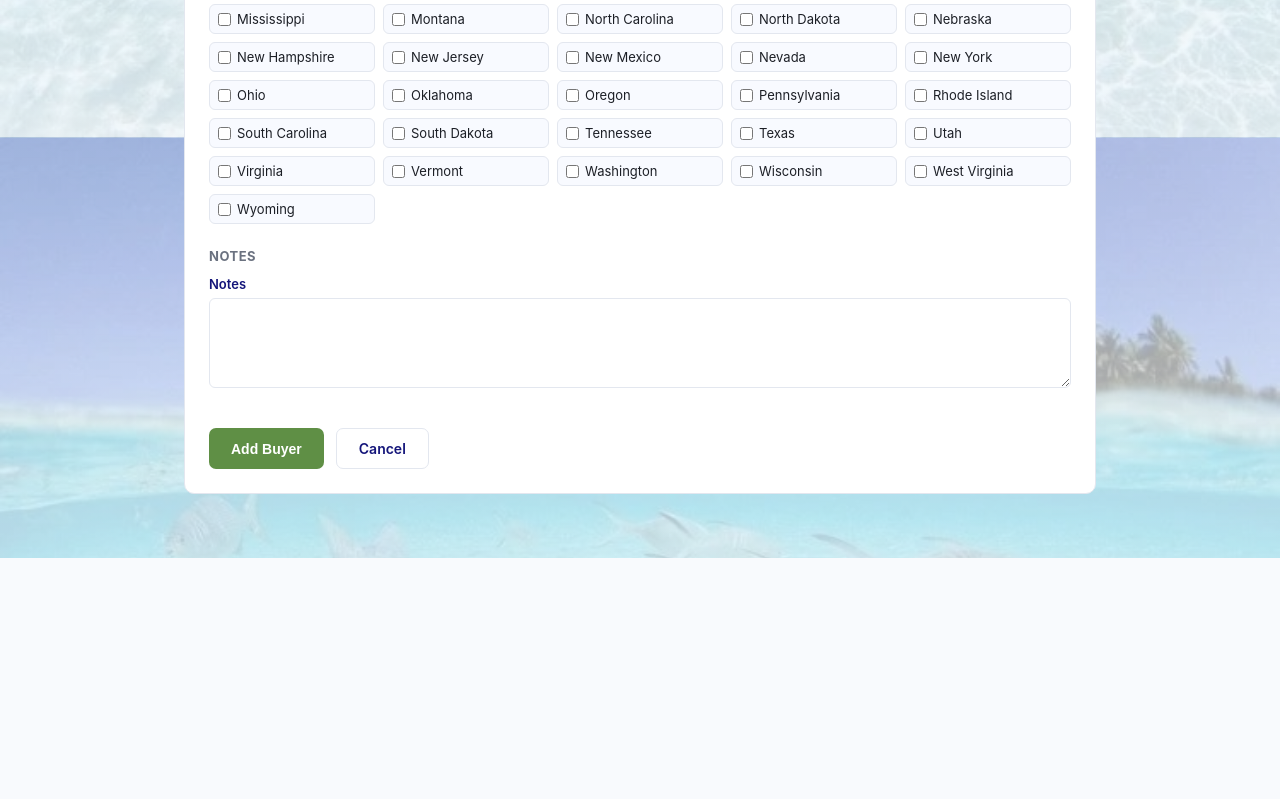
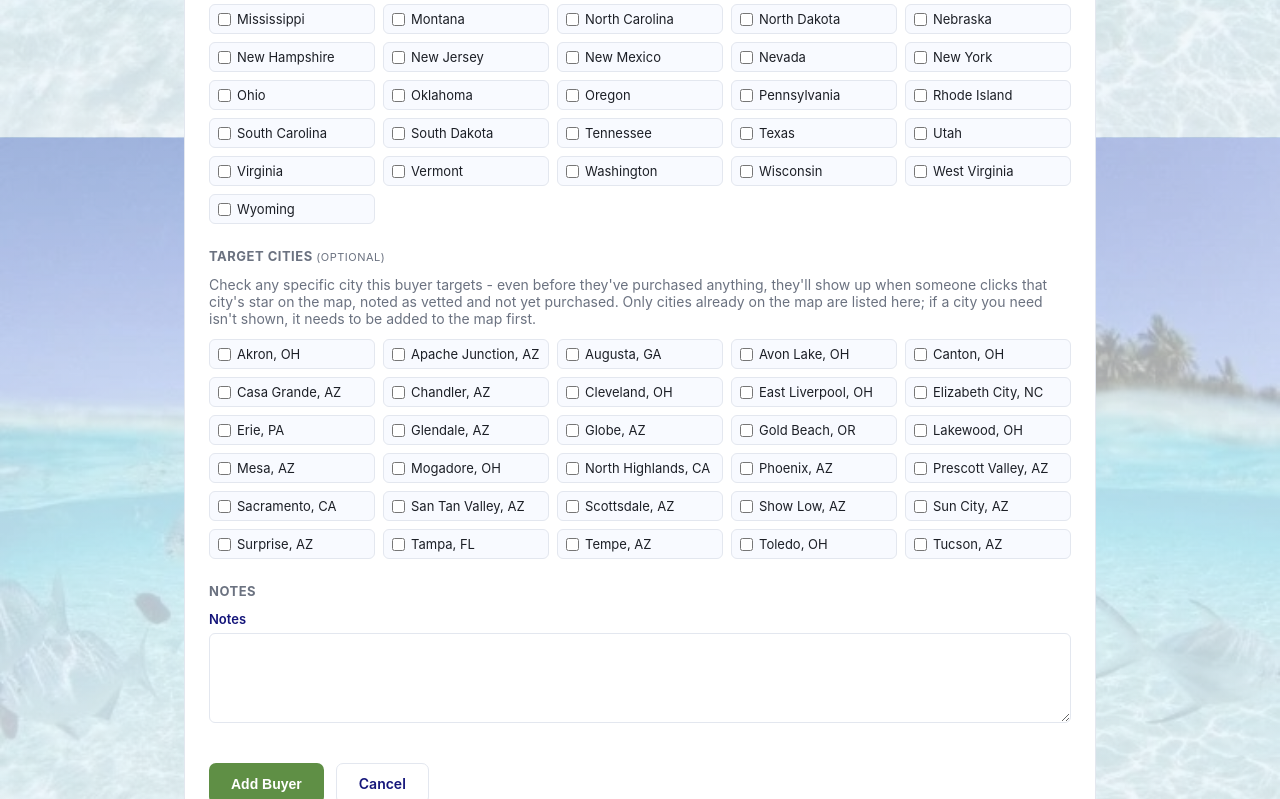
Before and after one commit to sylvesterhagan93-wq/VPG, a Node server app: page /buyers/new in a window 1280 px wide. Shown: the part 663-1462 px from the top of the page. Before the commit the page ends 1221 px from the top, so only its background shows below. Run offline with Node 20, Linux system fonts and the light colour scheme; the visitor is signed in with stand-in values (Sample User, id 1); some libraries are stand-ins or nearby versions.

Commit message:
Show vetted-but-not-yet-purchased buyers on their target city's star

```diff
--- a/vpgteamapp 3/routes/buyersMap.js
+++ b/vpgteamapp 3/routes/buyersMap.js
@@ -19,7 +19,7 @@ function cityCoordFor(city, state) {
 }
 
 function buyerFormDefaults() {
-  return { name: "", phone: "", email: "", target_states: [], notes: "" };
+  return { name: "", phone: "", email: "", target_states: [], target_cities: [], notes: "" };
 }
 
 // Checkbox groups submit as a single string (one box checked), an array
@@ -33,6 +33,31 @@ function normalizeTargetStates(raw) {
     if (STATE_NAMES[code]) seen.add(code);
   });
   return Array.from(seen);
+}
+
+// Same normalize-a-checkbox-group pattern as target_states, but validated
+// against config/usCityCoords.js instead of STATE_NAMES - only lets through
+// a "City|ST" key that actually has a map coordinate, so a target-city
+// selection always produces a real, clickable star (never a silent typo).
+function normalizeTargetCities(raw) {
+  const list = Array.isArray(raw) ? raw : raw ? [raw] : [];
+  const seen = new Set();
+  list.forEach((c) => {
+    const key = String(c).trim();
+    if (CITY_COORDS[key]) seen.add(key);
+  });
+  return Array.from(seen);
+}
+
+// Sorted "City|ST" -> "City, ST" options for the buyer form's target-city
+// checkboxes, built from the same hand-maintained lookup the map stars use.
+function cityOptionList() {
+  return Object.keys(CITY_COORDS)
+    .sort()
+    .map((key) => {
+      const [city, state] = key.split("|");
+      return { key, label: `${city}, ${state}` };
+    });
 }
 
 // The Buyers Map - an interactive US map (click a state to zoom in and see
@@ -118,10 +143,30 @@ router.get("/buyers-map", async (req, res, next) => {
       purchasesByBuyer[d.buyer_id].push({ address: d.address, status: d.status });
     });
 
+    // Vetted buyers who haven't purchased from us yet still get a marker at
+    // any specific city they target (buyers.target_cities, a "City|ST" key
+    // matching config/usCityCoords.js) - so clicking that city's star shows
+    // them alongside (or instead of, if nothing's been purchased there yet)
+    // any real UCB/Closed purchases. A buyer whose target city isn't in the
+    // hand-maintained coordinate lookup is skipped here (same graceful-skip
+    // pattern cityCoordFor() already uses for deals) rather than erroring.
+    const cityProspects = {};
+    buyers.forEach((b) => {
+      (b.target_cities || []).forEach((cityKey) => {
+        const coord = CITY_COORDS[cityKey];
+        if (!coord) return;
+        if (!cityProspects[cityKey]) {
+          const [city, state] = cityKey.split("|");
+          cityProspects[cityKey] = { x: coord.x, y: coord.y, city, state, buyers: [] };
+        }
+        cityProspects[cityKey].buyers.push({ id: b.id, name: b.name, phone: b.phone, email: b.email });
+      });
+    });
+
     // Serialized once here (not left to the view) so it's easy to guard
     // against a stray "</script>" inside free-text fields (buyer notes,
     // deal address) breaking out of the inline <script> tag it's embedded in.
-    const clientData = JSON.stringify({ stateData, dealMarkers }).replace(/<\//g, "<\\/");
+    const clientData = JSON.stringify({ stateData, dealMarkers, cityProspects }).replace(/<\//g, "<\\/");
 
     res.render("buyers-map", {
       userName: req.session.userName,
@@ -149,6 +194,7 @@ router.get("/buyers/new", (req, res) => {
     mode: "new",
     buyer: buyerFormDefaults(),
     stateNames: STATE_NAMES,
+    cityOptions: cityOptionList(),
     error: null,
   });
 });
@@ -156,26 +202,29 @@ router.get("/buyers/new", (req, res) => {
 router.post("/buyers", async (req, res, next) => {
   const body = req.body;
   const targetStates = normalizeTargetStates(body.target_states);
+  const targetCities = normalizeTargetCities(body.target_cities);
 
   if (!body.name || !body.name.trim()) {
     return res.render("buyer-form", {
       userName: req.session.userName,
       mode: "new",
-      buyer: { ...body, target_states: targetStates },
+      buyer: { ...body, target_states: targetStates, target_cities: targetCities },
       stateNames: STATE_NAMES,
+      cityOptions: cityOptionList(),
       error: "Please enter a buyer name.",
     });
   }
 
   try {
     await db.query(
-      `INSERT INTO buyers (name, phone, email, target_states, notes, created_by_user_id)
-       VALUES ($1, $2, $3, $4, $5, $6)`,
+      `INSERT INTO buyers (name, phone, email, target_states, target_cities, notes, created_by_user_id)
+       VALUES ($1, $2, $3, $4, $5, $6, $7)`,
       [
         body.name.trim(),
         (body.phone || "").trim() || null,
         (body.email || "").trim() || null,
         targetStates,
+        targetCities,
         (body.notes || "").trim() || null,
         req.session.userId,
       ]
@@ -197,6 +246,7 @@ router.get("/buyers/:id/edit", async (req, res, next) => {
       mode: "edit",
       buyer,
       stateNames: STATE_NAMES,
+      cityOptions: cityOptionList(),
       error: null,
     });
   } catch (err) {
@@ -207,26 +257,29 @@ router.get("/buyers/:id/edit", async (req, res, next) => {
 router.post("/buyers/:id/edit", async (req, res, next) => {
   const body = req.body;
   const targetStates = normalizeTargetStates(body.target_states);
+  const targetCities = normalizeTargetCities(body.target_cities);
 
   if (!body.name || !body.name.trim()) {
     return res.render("buyer-form", {
       userName: req.session.userName,
       mode: "edit",
-      buyer: { ...body, id: req.params.id, target_states: targetStates },
+      buyer: { ...body, id: req.params.id, target_states: targetStates, target_cities: targetCities },
       stateNames: STATE_NAMES,
+      cityOptions: cityOptionList(),
       error: "Please enter a buyer name.",
     });
   }
 
   try {
     const result = await db.query(
-      `UPDATE buyers SET name = $1, phone = $2, email = $3, target_states = $4, notes = $5
-       WHERE id = $6`,
+      `UPDATE buyers SET name = $1, phone = $2, email = $3, target_states = $4, target_cities = $5, notes = $6
+       WHERE id = $7`,
       [
         body.name.trim(),
         (body.phone || "").trim() || null,
         (body.email || "").trim() || null,
         targetStates,
+        targetCities,
         (body.notes || "").trim() || null,
         req.params.id,
       ]
--- a/vpgteamapp 3/views/buyer-form.ejs
+++ b/vpgteamapp 3/views/buyer-form.ejs
@@ -46,6 +46,21 @@
           <% }) %>
         </div>
 
+        <div class="section-label">Target Cities <span class="you-tag">(optional)</span></div>
+        <div class="page-subtitle" style="margin-bottom:12px;">
+          Check any specific city this buyer targets - even before they've purchased anything, they'll show up when
+          someone clicks that city's star on the map, noted as vetted and not yet purchased. Only cities already on
+          the map are listed here; if a city you need isn't shown, it needs to be added to the map first.
+        </div>
+        <div class="state-checkbox-grid">
+          <% cityOptions.forEach(function(opt) { %>
+            <label class="state-checkbox">
+              <input type="checkbox" name="target_cities" value="<%= opt.key %>" <%= (buyer.target_cities || []).includes(opt.key) ? 'checked' : '' %> />
+              <%= opt.label %>
+            </label>
+          <% }) %>
+        </div>
+
         <div class="section-label">Notes</div>
         <div class="form-grid">
           <div class="field full">
```
Also changed, not shown: vpgteamapp 3/config/usCityCoords.js (+12 -0 lines), vpgteamapp 3/views/buyers-map.ejs (+49 -7 lines).
